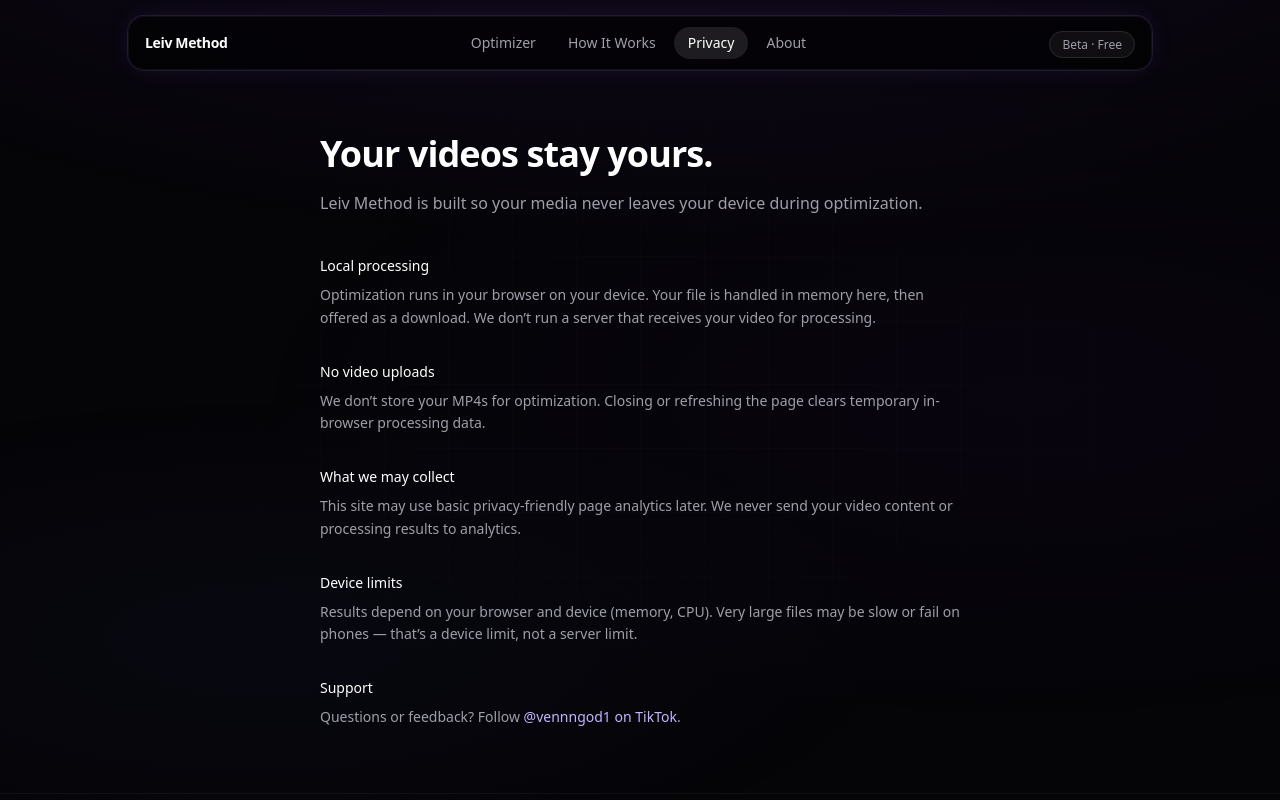
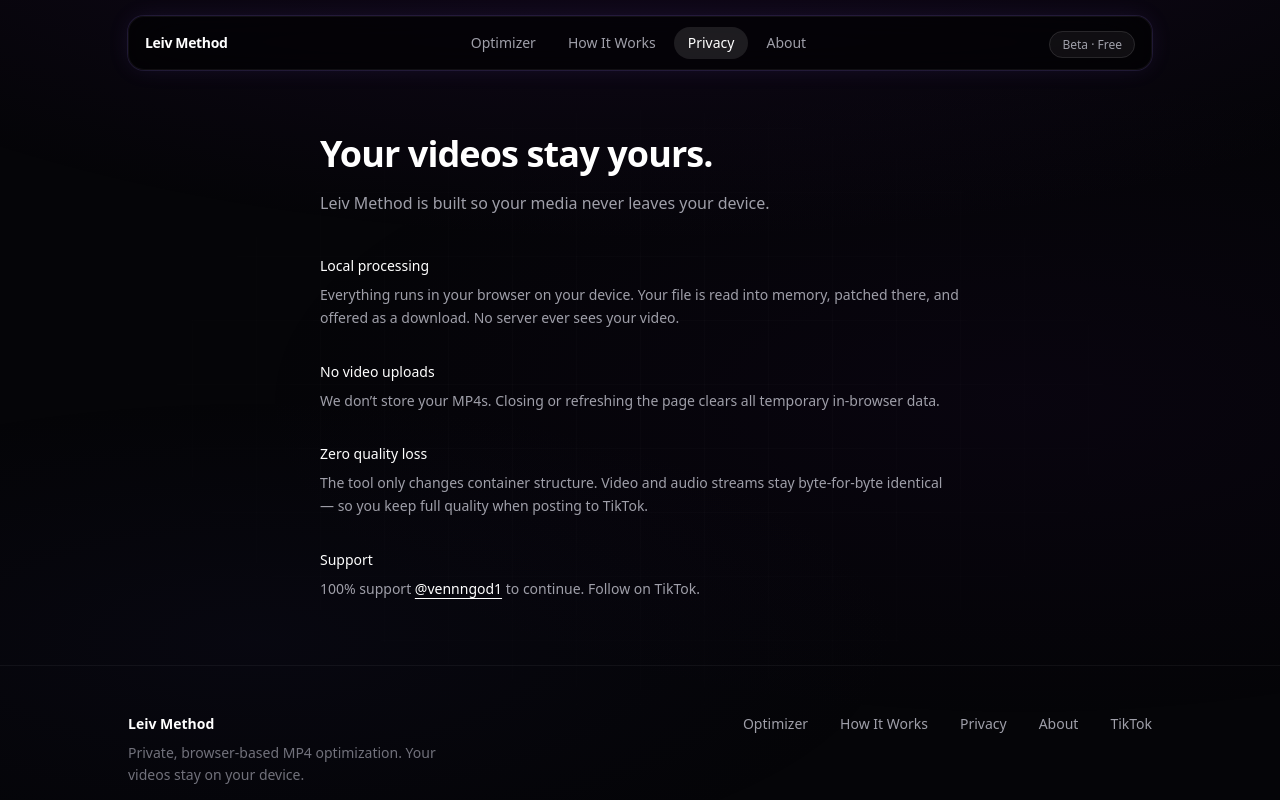
Before and after one commit to keekzz13/leiv-method0, a Next.js app: page /privacy in a window 1280 px wide. Shown: the top 800 px of the page. Built offline with nearby package versions, Linux system fonts and the light colour scheme.

Commit message:
Add files via upload

```diff
--- a/src/app/privacy/page.tsx
+++ b/src/app/privacy/page.tsx
@@ -5,56 +5,48 @@
         Your videos stay yours.
       </h1>
       <p className="mt-4 text-base leading-relaxed text-zinc-400">
-        Leiv Method is built so your media never leaves your device during optimization.
+        Leiv Method is built so your media never leaves your device.
       </p>
 
       <div className="mt-10 space-y-8">
         <section>
           <h2 className="text-sm font-medium text-white">Local processing</h2>
           <p className="mt-2 text-sm leading-relaxed text-zinc-400">
-            Optimization runs in your browser on your device. Your file is handled in memory
-            here, then offered as a download. We don’t run a server that receives your video
-            for processing.
+            Everything runs in your browser on your device. Your file is read into
+            memory, patched there, and offered as a download. No server ever sees
+            your video.
           </p>
         </section>
 
         <section>
           <h2 className="text-sm font-medium text-white">No video uploads</h2>
           <p className="mt-2 text-sm leading-relaxed text-zinc-400">
-            We don’t store your MP4s for optimization. Closing or refreshing the page clears
-            temporary in-browser processing data.
+            We don’t store your MP4s. Closing or refreshing the page clears all
+            temporary in-browser data.
           </p>
         </section>
 
         <section>
-          <h2 className="text-sm font-medium text-white">What we may collect</h2>
+          <h2 className="text-sm font-medium text-white">Zero quality loss</h2>
           <p className="mt-2 text-sm leading-relaxed text-zinc-400">
-            This site may use basic privacy-friendly page analytics later. We never send your
-            video content or processing results to analytics.
-          </p>
-        </section>
-
-        <section>
-          <h2 className="text-sm font-medium text-white">Device limits</h2>
-          <p className="mt-2 text-sm leading-relaxed text-zinc-400">
-            Results depend on your browser and device (memory, CPU). Very large files may be
-            slow or fail on phones — that’s a device limit, not a server limit.
+            The tool only changes container structure. Video and audio streams stay
+            byte-for-byte identical — so you keep full quality when posting to TikTok.
           </p>
         </section>
 
         <section>
           <h2 className="text-sm font-medium text-white">Support</h2>
           <p className="mt-2 text-sm leading-relaxed text-zinc-400">
-            Questions or feedback? Follow{" "}
+            100% support{" "}
             <a
               href="https://www.tiktok.com/@vennngod1"
               target="_blank"
               rel="noopener noreferrer"
-              className="text-violet-300 hover:underline"
+              className="text-white underline underline-offset-4 hover:text-zinc-200"
             >
-              @vennngod1 on TikTok
-            </a>
-            .
+              @vennngod1
+            </a>{" "}
+            to continue. Follow on TikTok.
           </p>
         </section>
       </div>
```
